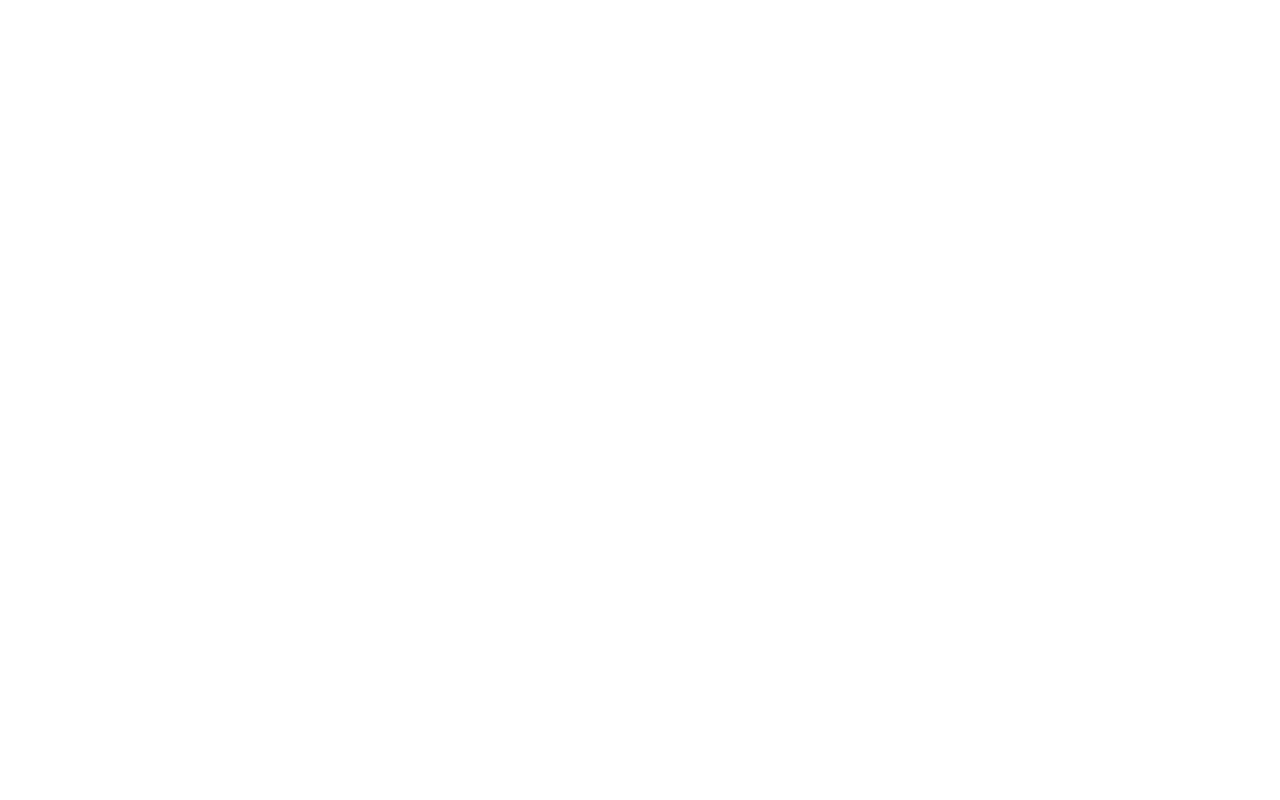
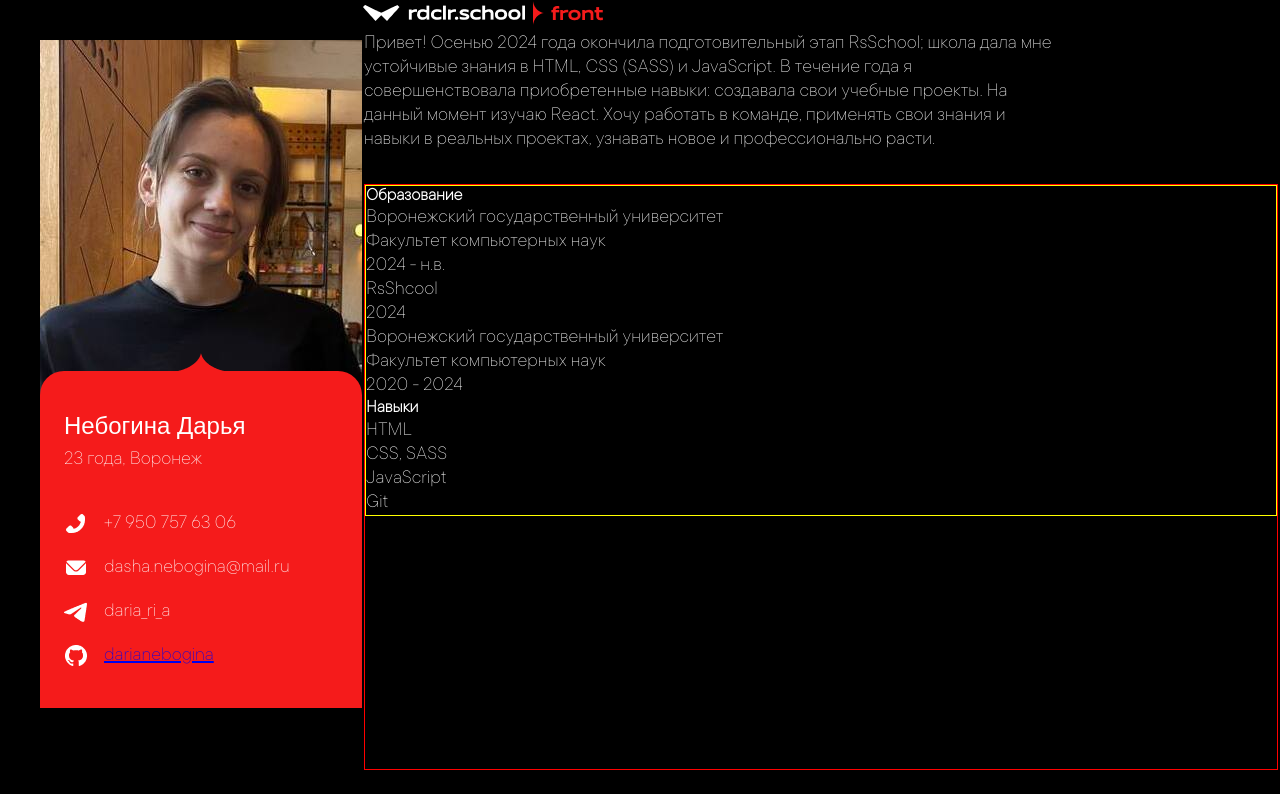
Before and after one commit to darianebogina/cover_letter_RC, a website: page index.html in a window 1280 px wide. Drawn offline with nearby package versions, Linux system fonts and the light colour scheme.

Commit message:
feat: style left side

```diff
--- a/index.html
+++ b/index.html
@@ -1,11 +1,87 @@
 <!DOCTYPE html>
 <html lang="en">
+
 <head>
     <meta charset="UTF-8">
     <meta name="viewport" content="width=device-width, initial-scale=1.0">
     <title>Cover Letter</title>
+    <link rel="stylesheet" href="./style.css">
 </head>
+
 <body>
+    <div class="main">
+        <div class="left__side">
+            <img src="./images/me.jpg" alt="my_photo">
+            <div class="briefly">
+                <img src="./images/Union.png" alt="union">
+                <div class="briefly__wrapper">
+                    <div class="name">
+                        <h1>Небогина Дарья</h1>
+                        <p>23 года, Воронеж</p>
+                    </div>
+                    <div class="contacts">
+                        <div class="contact" id="phone">
+                            <img src="./images/phone.png" alt="phone">
+                            <p>+7 950 757 63 06</p>
+                        </div>
+                        <div class="contact" id="mail">
+                            <img src="./images/mail.png" alt="mail">
+                            <p>dasha.nebogina@mail.ru</p>
+                        </div>
+                        <div class="contact" id="tg">
+                            <img src="./images/telegram.png" alt="tg">
+                            <p>daria_ri_a</p>
+                        </div>
+                        <div class="contact" id="git">
+                            <img src="./images/github.png" alt="git">
+                            <p><a href="https://github.com/darianebogina">darianebogina</a></p>
+                        </div>
+                    </div>
+                </div>
+            </div>
+        </div>
+        <div class="right__side">
+            <img src="./images/Logo.png" alt=logo">
+            <div class="frame">
+                <div class="introduction">
+                    <p>Привет! Осенью 2024 года окончила подготовительный этап RsSchool;
+                        школа дала мне устойчивые знания в HTML, CSS (SASS) и JavaScript.
+                        В течение года я совершенствовала приобретенные навыки: создавала свои учебные проекты.
+                        На данный момент изучаю React.
+                        Хочу работать в команде, применять свои знания и навыки в реальных проектах,
+                        узнавать новое и профессионально расти.</p>
+                </div>
+                <div class="info">
+                    <div class="info__wrapper">
+                        <div class="education">
+                            <h2>Образование</h2>
+                            <div class="edu__frame">
+                                <p>Воронежский государственный университет</p>
+                                <p>Факультет компьютерных наук</p>
+                                <p>2024 - н.в.</p>
+                                <p>RsShcool</p>
+                                <p>2024</p>
+                                <p>Воронежский государственный университет</p>
+                                <p>Факультет компьютерных наук</p>
+                                <p>2020 - 2024</p>
+                            </div>
+                        </div>
+                        <div class="jobs"></div>
+                        <div class="skills">
+                            <h2>Навыки</h2>
+                            <div class="skills__frame">
+                                <p>HTML</p>
+                                <p>CSS, SASS</p>
+                                <p>JavaScript</p>
+                                <p>Git</p>
+                            </div>
+                        </div>
+                    </div>
+                </div>
+            </div>
+        </div>
+    </div>
 
 </body>
+
 </html>
--- /dev/null
+++ b/package.json
@@ -0,0 +1,5 @@
+{
+  "dependencies": {
+    "modern-normalize": "^3.0.1"
+  }
+}
--- a/style.css
+++ b/style.css
@@ -0,0 +1,185 @@
+@import 'node_modules/modern-normalize/modern-normalize.css';
+
+* {
+    box-sizing: border-box;
+    margin: 0;
+    padding: 0;
+}
+
+html {
+    font-size: 10px;
+    scroll-behavior: smooth;
+}
+
+body {
+    font-size: 1.2rem;
+    max-width: 1440px;
+    margin: 0 auto;
+    font-family: 'TT Commons', Arial, sans-serif;
+    color: rgb(255, 255, 255);
+}
+
+.main {
+    display: flex;
+    justify-content: space-between;
+    background-color: rgb(0, 0, 0);
+}
+
+.left__side {
+    max-width: 322px;
+    height: fit-content;
+    margin: 40px 0px 0px 40px;
+}
+
+.left__side img {
+    width: 100%;
+}
+
+.briefly {
+    display: flex;
+    flex-direction: column;
+    width: 322px;
+    margin-top: -30px;
+    border-radius: 24px 24px 0 0;
+
+    position: relative;
+    z-index: 1;
+    background-color: rgb(245,27,27);
+}
+
+.briefly img {
+    width: 60px;
+
+    margin-top: -18px;
+    margin-left: 131px;
+
+    position: relative;
+    z-index: 1;
+}
+
+.briefly__wrapper {
+    display: flex;
+    flex-direction: column;
+    width: 322px;
+    height: auto;
+    gap: 40px;
+
+    padding: 40px 24px;
+}
+
+.name {
+    display: flex;
+    flex-direction: column;
+    gap: 8px;
+    width: 233px;
+}
+
+h1 {
+    font-family: 'Redcollar', Arial, sans-serif;
+    font-weight: 400;
+    /* font-style: Regular; */
+    font-size: 2.4rem;
+
+    line-height: 28px;
+    letter-spacing: -2%;
+}
+
+p {
+    font-family: 'TT Commons', Arial, sans-serif;
+    font-weight: 400;
+    font-size: 2rem;
+    line-height: 24px;
+    /* letter-spacing: -2%; */
+}
+
+
+.contacts {
+    display: flex;
+    flex-direction: column;
+    gap: 20px;
+    width: 270px;
+}
+
+.contact {
+    display: flex;
+    width: fit-content;
+    /* height: 24; */
+    gap: 16px;
+}
+
+.contact img {
+    width: 24px;
+    height: 24px;
+    margin: 0;
+    padding: 0;
+}
+
+/*-----------------------------------------------------------------------------------*/
+.right__side {
+    /* display: flex; */
+    /* flex-direction: column;
+    justify-content: end; */
+    max-width: 1009px;
+    width: 100%;
+
+    /* height: 762px; */
+
+/* top: 58px;
+left: 393px;
+gap: 32px; */
+    /* margin: 28px 0px; */
+    border: 1px solid black;
+
+}
+
+.frame {
+    display: flex;
+    flex-direction: column;
+    width: 100%;
+    /* width: 1008; */
+    height: 762px;
+
+    /* top: 58px;
+    left: 393px; */
+    gap: 32px;
+     border: 1px solid black;
+
+}
+
+.introduction {
+    max-width: 690px;
+    /* font-family: TT Commons; */
+    font-weight: 400;
+    font-style: Regular;
+    font-size: 1.8rem;
+    line-height: 2.4rem;
+    letter-spacing: -1%;
+    color: rgb(255, 255, 255);
+}
+
+.info {
+    width: 100%;
+    height: 586px;
+    border: 1px solid red;
+}
+
+.info__wrapper {
+    max-width: 930px;
+    /* height: 408; */
+
+    top: 48px;
+    left: 28px;
+    gap: 20px;
+    border: 1px solid yellow;
+}
+
+/*FONTS*/
+@font-face {
+    font-family: 'TT Commons';
+    src: local('TT Commons  Thin'), local('TT-Commons--Thin'),
+        url('./fonts/TTCommons-Thin.woff2') format('woff2'),
+        url('./fonts/TTCommons-Thin.woff') format('woff'),
+        url('./fonts/TTCommons-Thin.ttf') format('truetype');
+    font-weight: 100;
+    font-style: normal;
+  }
```
Also changed, not shown: fonts/TTCommons-Thin.ttf (added), fonts/TTCommons-Thin.woff (added), fonts/TTCommons-Thin.woff2 (added), images/Logo.png (added), images/Union.png (added), images/github.png (added), images/mail.png (added), images/me.jpg (added), images/phone.png (added), images/telegram.png (added), 1 other file.
